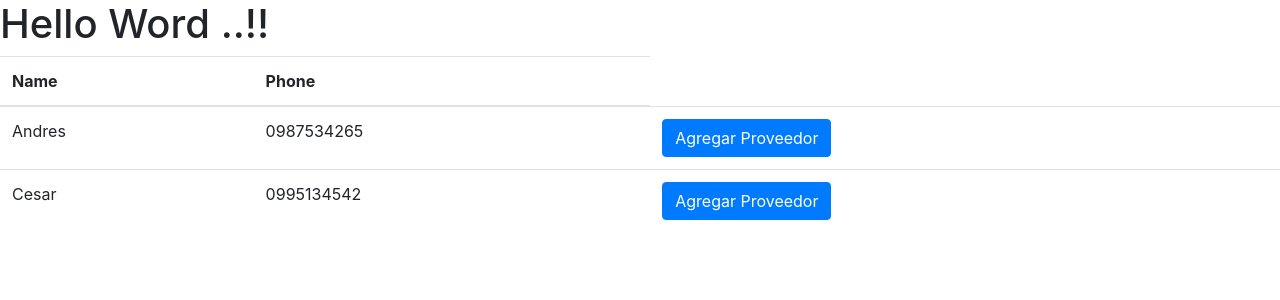
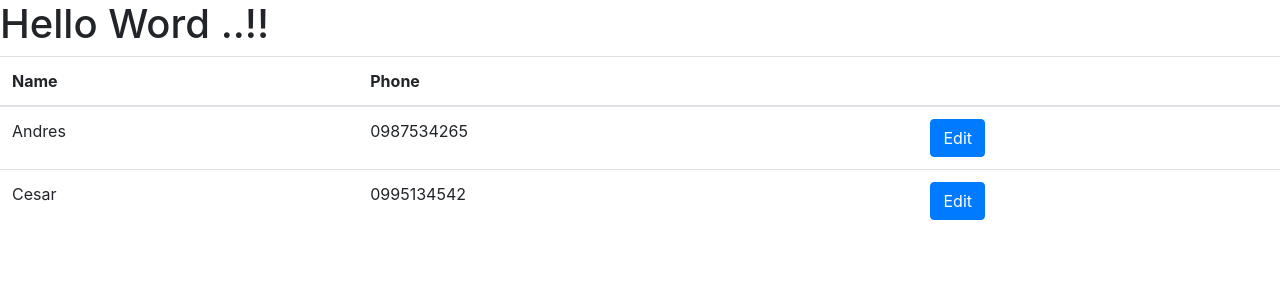
Before and after one commit to CAVA1611/contacts-frontend, a React (Create React App) app: page / in a window 1280 px wide. Shown: the top 300 px of the page. Built offline with nearby package versions, Linux system fonts and the light colour scheme.

Commit message:
Add Alert.js file - class Contacts

```diff
--- /dev/null
+++ b/src/Alert.js
@@ -0,0 +1,17 @@
+import React from 'react';
+
+function Alert({message, onClose}) {
+    if (message == null) {
+        return null;
+    }
+    return (
+        <div className="alert alert-warning alert-dismissible" role="alert">
+            <strong>Error!</strong>{message}
+            <button type="button" className="close" data-dismiss="alert" aria-label="Close" onClick={() => onClose()}>
+                <span>&times;</span>
+            </button>
+        </div>
+    );
+}
+
+export default Alert;
--- a/src/Contact.js
+++ b/src/Contact.js
@@ -5,7 +5,7 @@ function Contact(props) {
         <tr>
             <td>{props.contact.name}</td>
             <td>{props.contact.phone}</td>
-            <td><button className="btn btn-primary">Agregar Proveedor</button></td>
+            <td><button className="btn btn-primary" onClick={() => props.onEdit(props.contact)}>Edit</button></td>
         </tr>
     );
 }
--- a/src/Contacts.js
+++ b/src/Contacts.js
@@ -1,20 +1,47 @@
 import React from 'react';
 import Contact from './Contact.js';
+import Alert from './Alert.js';
 
-function Contacts({contacts}) {
+class Contacts extends React.Component {
+    constructor(props)  {
+        super(props);
+        this.state = {
+            selectedContact: null
+        }
+        this.handleEdit = this.handleEdit.bind(this);
+        this.handleCloseError = this.handleCloseError.bind(this);
+    }
+
+    handleEdit(contact) {
+        this.setState({
+            selectedContact: contact.name
+        });
+
+    }
+    handleCloseError () {
+        this.setState({
+            selectedContact: null
+        });
+    }
+    render() {
         return(
+            <div>
+                    <Alert message={this.state.selectedContact} onClose={this.handleCloseError}/>
                 <table class="table">
                     <thead>
                         <tr>
                             <th>Name</th>
                             <th>Phone</th>
+                            <th>&nbsp;</th>
                         </tr>
                     </thead>
-            {contacts.map((contact) =>
-                <Contact contact = {contact}/>
+                    {this.props.contacts.map((contact) =>
+                        <Contact contact = {contact} onEdit={this.handleEdit}/>
                     )}
                 </table>
+            </div>
         );
+    }
 }
 
 
```
Also changed, not shown: 1 other file (tests, documents, lock files or other folders). Lines whose indentation alone changed are shown as unchanged.
